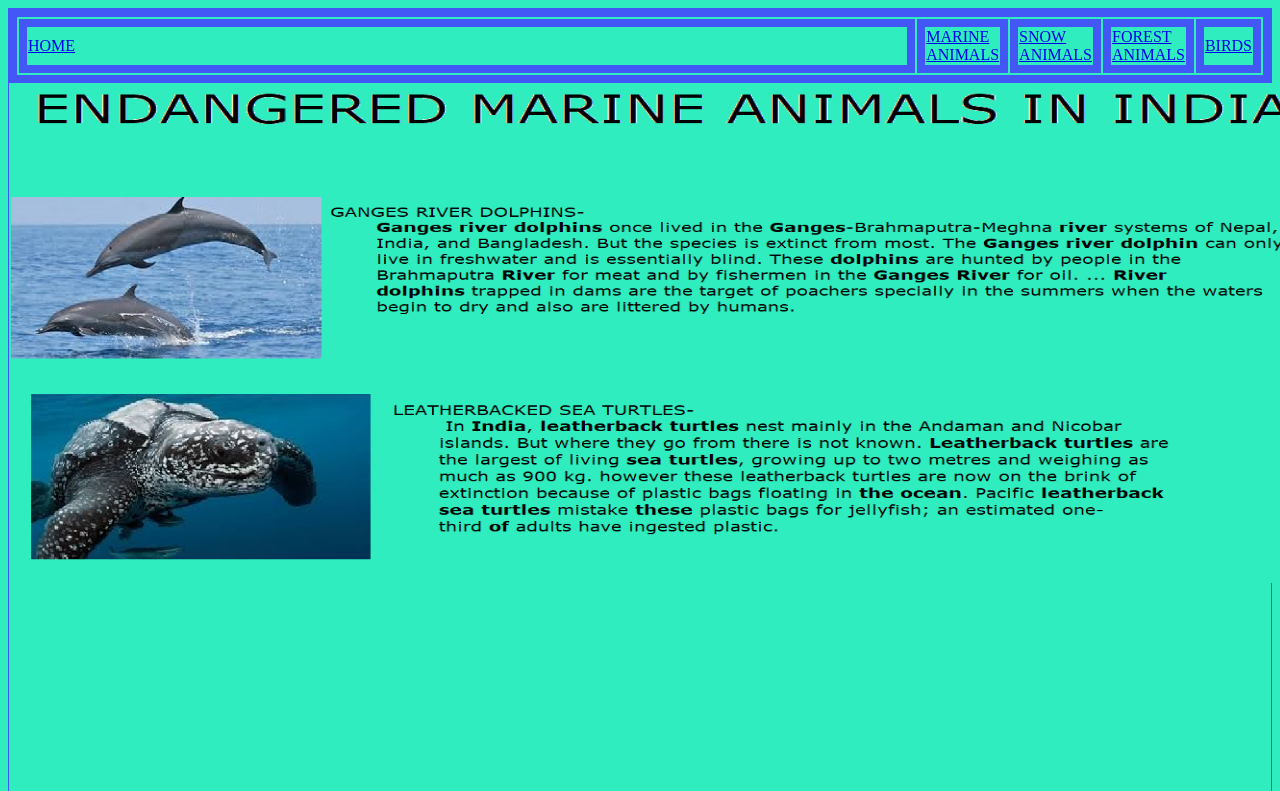
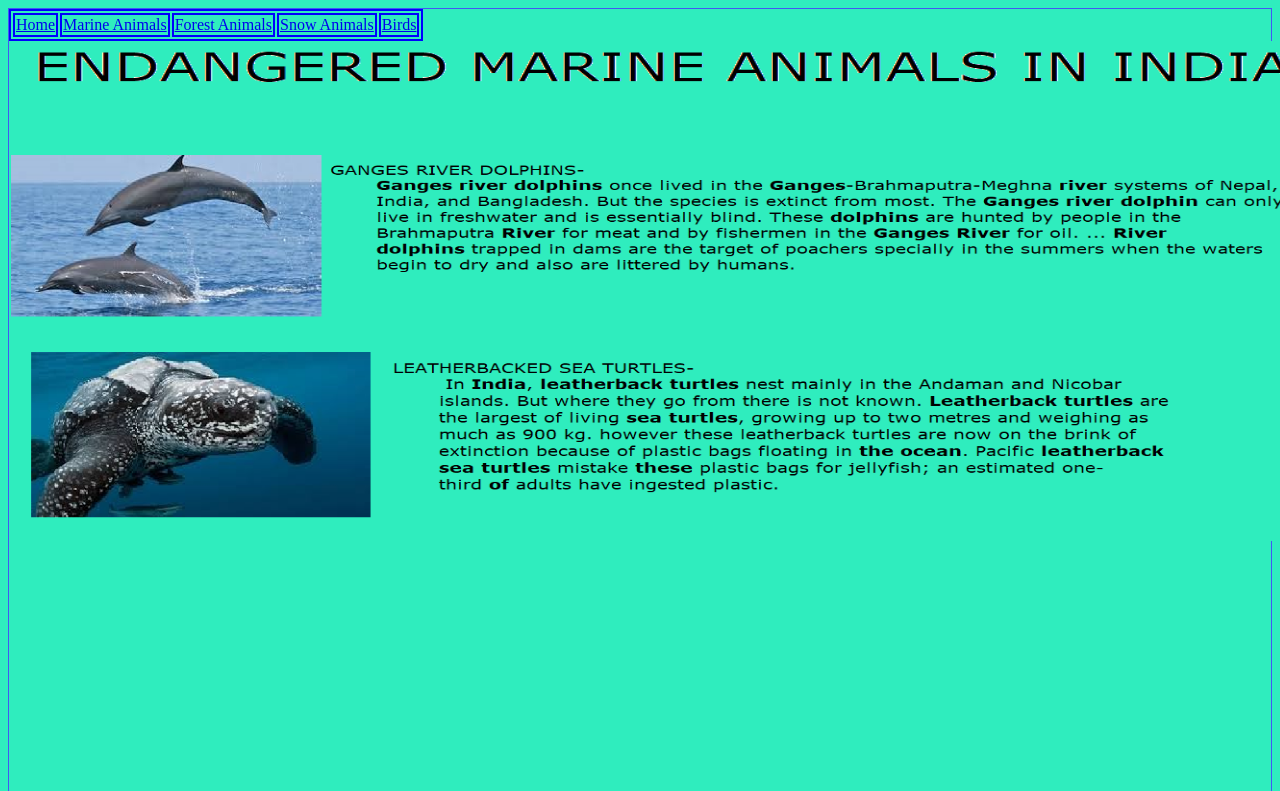
Before and after one commit to kaashvi-johari/kaashvi-project2.github.io, a plain HTML site: page marine tester.html in a window 1280 px wide. Shown: the top 791 px of the page. Drawn offline with Linux system fonts and the light colour scheme.

Commit message:
Update marine tester.html

```diff
--- a/marine tester.html
+++ b/marine tester.html
@@ -2,25 +2,30 @@
 <head>
 <style>
 body{background-color:#2fedbe;border:1px solid #4257f5;}
-table,tr,th,td{border:8px solid #4257f5;width:100%;}
+table,tr,td{font-family:times new roman;border:2px solid blue;}
 </style>
 <head>
 <body>
- <table align="center">
-<tbody>
+ <table>
+<pre>
 <tr>
-<td><a href=index.html>HOME</a></td>
-
-<td><a href="marine tester.html">MARINE ANIMALS</a></td>
-
-<td><a href="snow tester.html">SNOW ANIMALS</a></td>
-
-
-<td><a href="forest tester.html">FOREST ANIMALS</a></td>
-
-
-<td><a href="birds tester.html">BIRDS</a></td>
-</tbody>
+<td>
+<a href="index.html">	Home</a>
+</td>
+<td>
+<a href="marine tester.html">Marine Animals</a>
+</td>
+<td>
+<a href="forest tester.html">Forest Animals</a>
+</td>
+<td>
+<a href="snow tester.html">Snow Animals</a>
+</td>
+<td>
+<a href="birds tester.html">Birds</a>
+</td>
+</tr>
+</pre>
 </table>
 <img src="WEB1.png" height="100" width="1300">
 </img>
```
